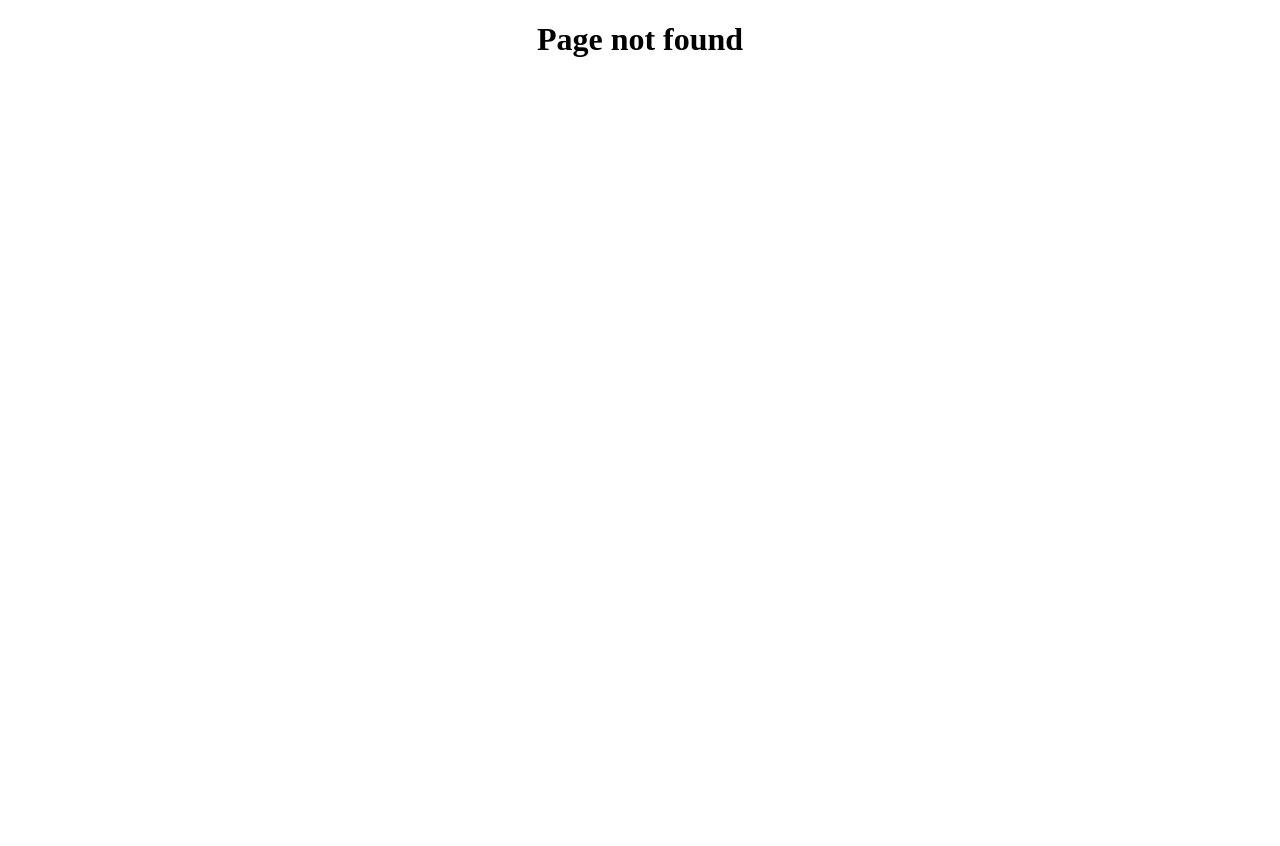
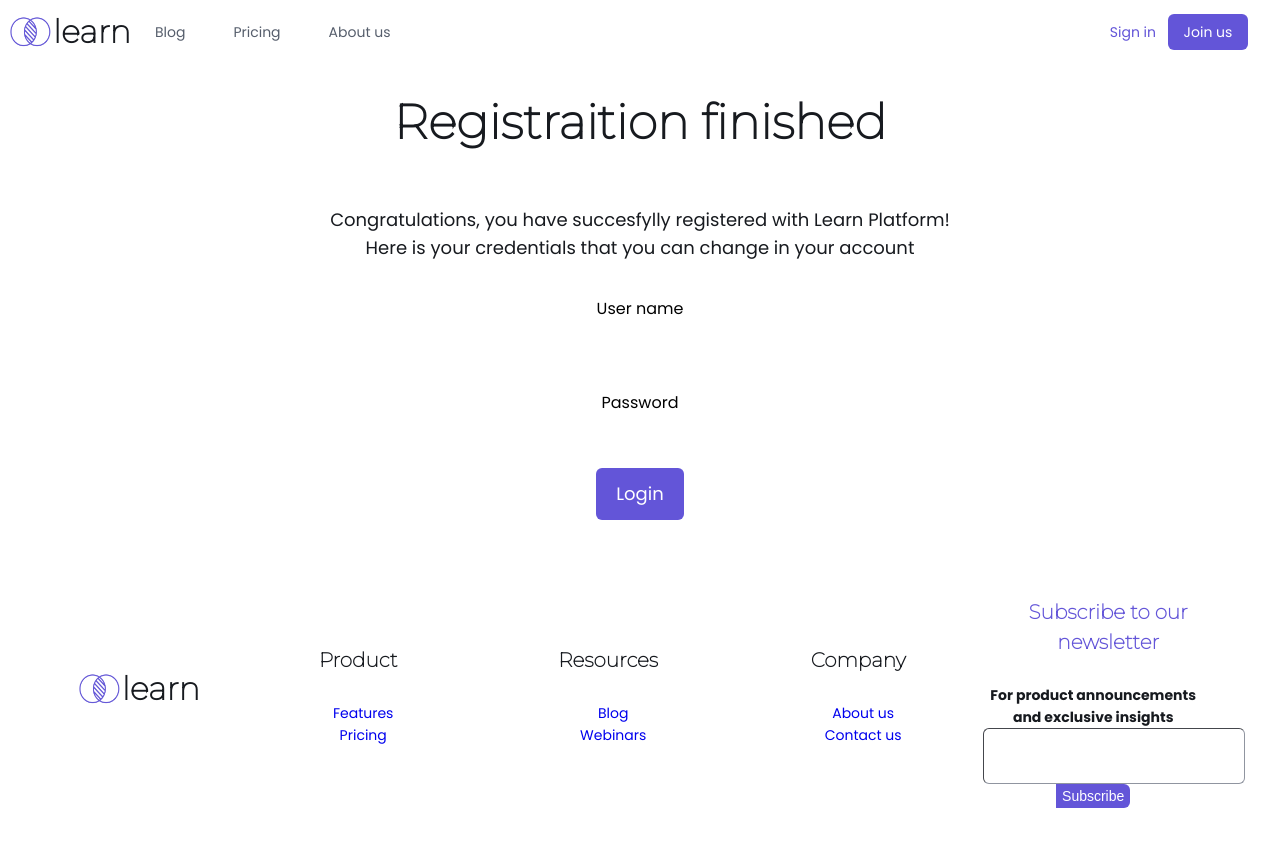
Before and after one commit to JesusQuinones17/learn-app, a React (Vite) app: page /register in a window 1280 px wide. Before the commit this address had no page. Shown: the top 846 px of the page. Before the commit the page ends 800 px from the top, so only its background shows below. Built offline with nearby package versions, Linux system fonts and the light colour scheme.

Commit message:
Registration logic finished

```diff
--- a/package.json
+++ b/package.json
@@ -10,6 +10,7 @@
     "preview": "vite preview"
   },
   "dependencies": {
+    "axios": "^1.6.1",
     "react": "^18.2.0",
     "react-dom": "^18.2.0",
     "react-router-dom": "^6.17.0",
--- a/src/App.jsx
+++ b/src/App.jsx
@@ -5,6 +5,7 @@ import Login from "./pages/Login";
 import Account from "./pages/Account";
 import Training from "./pages/Training";
 import Join from "./pages/Join";
+import Registration from "./pages/Registration";
 import About from "./pages/About";
 import PageNotFound from "./components/PageNotFound";
 
@@ -20,6 +21,7 @@ function App() {
           <Route path="/account" element={<Account />} />
           <Route path="/training" element={<Training />} />
           <Route path="/join" element={<Join />} />
+          <Route path="/register" element={<Registration />} />
           <Route path="/about" element={<About />} />
           <Route path="*" element={<PageNotFound />} />
         </Routes>
--- /dev/null
+++ b/src/constants.js
@@ -0,0 +1,2 @@
+
+export const REGISTER_URL = "http://localhost:4000/api/auth/register"
--- a/src/pages/Registration.jsx
+++ b/src/pages/Registration.jsx
@@ -0,0 +1,176 @@
+import Axios from "axios";
+import { useNavigate } from "react-router-dom";
+
+import Header from "../components/Header";
+import Footer from "../components/Footer";
+import Button from "../components/Button";
+
+import "../styles/Registration.scss";
+
+import RegStudentImage from "../assets/RegStudentImage.jpeg";
+
+import { REGISTER_URL } from "../constants.js";
+import { useState } from "react";
+
+function Registration() {
+  const navigate = useNavigate();
+  const [form, setForm] = useState({
+    name: "",
+    lastName: "",
+    dateBirth: "",
+    address: "",
+    email: "",
+    password: "",
+  });
+
+  const [isRegister, setIsRegister] = useState(true);
+
+  const register = () => {
+    console.log(form);
+    Axios.post(REGISTER_URL, form).then((response) => {
+      console.log(response);
+      setIsRegister(!isRegister);
+      console.log(isRegister);
+    });
+  };
+
+  const handleChange = (event) => {
+    const { name, value } = event.target;
+    setForm({ ...form, [name]: value });
+  };
+
+  const handleSubmit = (event) => {
+    // console.log("send");
+    event.preventDefault();
+    register();
+  };
+
+  return (
+    <>
+      <Header />
+      {!isRegister ? (
+        <main className="registration">
+          <div className="registration-container">
+            <div className="registration-left">
+              <h1 className="registration-title">Registration</h1>
+              <span className="registration-message">Student</span>
+              <img
+                className="registration-image"
+                src={RegStudentImage}
+                alt="RegistrationStudent"
+              />
+            </div>
+            <div className="registration-right">
+              <form
+                className="registration-form"
+                autoComplete="on"
+                onSubmit={handleSubmit}
+              >
+                <label htmlFor="firstname">
+                  First name
+                  <input
+                    id="firstname"
+                    type="text"
+                    autoComplete="on"
+                    placeholder="input text"
+                    name="name"
+                    onChange={handleChange}
+                  />
+                </label>
+                <label htmlFor="lastname">
+                  Last name
+                  <input
+                    id="lastname"
+                    type="text"
+                    autoComplete="on"
+                    placeholder="input text"
+                    name="lastName"
+                    onChange={handleChange}
+                  />
+                </label>
+                <label htmlFor="email">
+                  Email
+                  <input
+                    id="email"
+                    type="text"
+                    autoComplete="on"
+                    placeholder="input text"
+                    name="email"
+                    onChange={handleChange}
+                  />
+                </label>
+                <label htmlFor="email">
+                  Password
+                  <input
+                    id="password"
+                    type="password"
+                    autoComplete="on"
+                    placeholder="input text"
+                    name="password"
+                    onChange={handleChange}
+                  />
+                </label>
+                <label htmlFor="dateofbirth">
+                  Date of birth (optional)
+                  <input
+                    id="dateofbirth"
+                    type="text"
+                    autoComplete="on"
+                    placeholder="input text"
+                    name="dateBirth"
+                    onChange={handleChange}
+                  />
+                </label>
+                <label htmlFor="address">
+                  Address (optional)
+                  <input
+                    id="address"
+                    type="text"
+                    autoComplete="on"
+                    placeholder="input text"
+                    name="address"
+                    onChange={handleChange}
+                  />
+                </label>
+                <Button
+                  className={"registration-button"}
+                  buttonText={"Submit"}
+                  onClick={() => handleSubmit}
+                />
+              </form>
+            </div>
+          </div>
+        </main>
+      ) : (
+        <>
+          <main className="registration">
+            <div className="registration-container-finished">
+              <h1 className="registration-title">Registraition finished</h1>
+              <p className="registration-finished-message">
+                Congratulations, you have succesfylly registered with Learn
+                Platform! Here is your credentials that you can change in your
+                account
+              </p>
+              <p>
+                <strong>User name</strong>
+              </p>
+              <p className="registration-finished-message">{form.name}</p>
+              <p>
+                <strong>Password</strong>
+              </p>
+              <p className="registration-finished-message">{form.password}</p>
+            </div>
+          </main>
+          <Button
+            className="registration-finished-button"
+            buttonText="Login"
+            onClick={() => navigate("/login")}
+          />
+        </>
+      )}
+      <Footer />
+    </>
+  );
+}
+
+export default Registration;
--- /dev/null
+++ b/src/styles/Registration.scss
@@ -0,0 +1,159 @@
+.registration {
+    display: flex;
+    align-items: center;
+    justify-content: center;
+}
+
+.registration-container {
+    width: 70%;
+    display: flex;
+    min-height: 500px;
+}
+
+.registration-container-finished {
+    width: 50%;
+    display: flex;
+    align-items: center;
+    justify-content: center;
+    flex-direction: column;
+}
+
+.registration-left {
+    display: flex;
+    flex-direction: column;
+    justify-content: center;
+    align-items: flex-start;
+    flex: 1;
+    padding: 10px;
+    gap: 10px;
+    width: 70%;
+}
+
+.registration-title {
+    font-family: Montserrat; /* Heading */
+    font-size: 48px;
+    font-weight: 700;
+    line-height: 68px;
+    color: #171A1FFF; /* neutral-900 */
+}
+
+.registration-message {
+    font-family: Poppins; /* Body */
+    font-size: 18px;
+    font-weight: 400;
+    line-height: 28px;
+    color: #9095A0FF; /* neutral-500 */
+}
+
+.registration-image {
+    width: 90%;
+}
+
+.registration-right {
+    display: flex;
+    flex-direction: column;
+    justify-content: center;
+    align-items: flex-start;
+    flex: 1;
+    padding: 10px;
+    gap: 10px;
+    width: 80%;
+    margin-top: 10em;
+}
+
+.registration-form {
+    display: flex;
+    flex-direction: column;
+    align-items: flex-start;
+    gap: 15px;
+    width: 80%;
+    font-family: Poppins; /* Body */
+    font-size: 18px;
+    font-weight: 400;
+    line-height: 28px;
+    background: #FFFFFFFF; /* white */
+    border-radius: 6px; /* border-m */
+    border-width: 1px;
+    border-color: #6355D8FF; /* primary-500 */
+    outline: none;
+}
+
+input {
+    width: 100%;
+    height: 52px;
+    padding-left: 20px;
+    padding-right: 20px;
+    font-family: Poppins; /* Body */
+    font-size: 18px;
+    font-weight: 400;
+    line-height: 28px;
+    background: #FFFFFFFF; /* white */
+    border-radius: 6px; /* border-m */
+    border-width: 1px;
+    border-color: #9095A0FF; /* neutral-500 */
+    outline: none;
+}
+
+label {
+    display: contents;
+    font-size: 14px;
+    font-weight: 700;
+    line-height: 22px;
+}
+
+.registration-button {
+    width: 90%;
+    height: 52px;
+    padding: 0 20px;
+    display: flex;
+    align-items: center;
+    justify-content: center;
+    font-family: Poppins; /* Body */
+    font-size: 18px;
+    font-weight: 400;
+    line-height: 28px;
+    color: #FFFFFFFF; /* white */
+    background: #6355D8FF; /* primary-500 */
+    opacity: 1;
+    border: none;
+    border-radius: 6px; /* border-m */
+    align-self: flex-end;
+}
+
+.registration-finished-message {
+    font-family: Poppins; /* Body */
+    font-size: 18px;
+    font-weight: 400;
+    line-height: 28px;
+    color: #171A1FFF; /* neutral-900 */
+}
+
+.registration-finished-credential, strong {
+    font-family: Poppins; /* Body */
+    font-size: 16px;
+    font-weight: 400;
+    line-height: 26px;
+    background: #FFFFFFFF; /* white */
+    border-radius: 6px; /* border-m */
+    border-width: 0px;
+    outline: none;
+}
+
+
+.registration-finished-button {
+    height: 52px;
+    padding: 0 20px;
+    display: flex;
+    align-items: center;
+    justify-content: center;
+    font-family: Poppins; /* Body */
+    font-size: 18px;
+    font-weight: 400;
+    line-height: 28px;
+    color: #FFFFFFFF; /* white */
+    background: #6355D8FF; /* primary-500 */
+    opacity: 1;
+    border: none;
+    border-radius: 6px; /* border-m */
+    margin: auto;
+}
```
Also changed, not shown: src/assets/RegStudentImage.jpeg (added), 1 other file (tests, documents, lock files or other folders).
